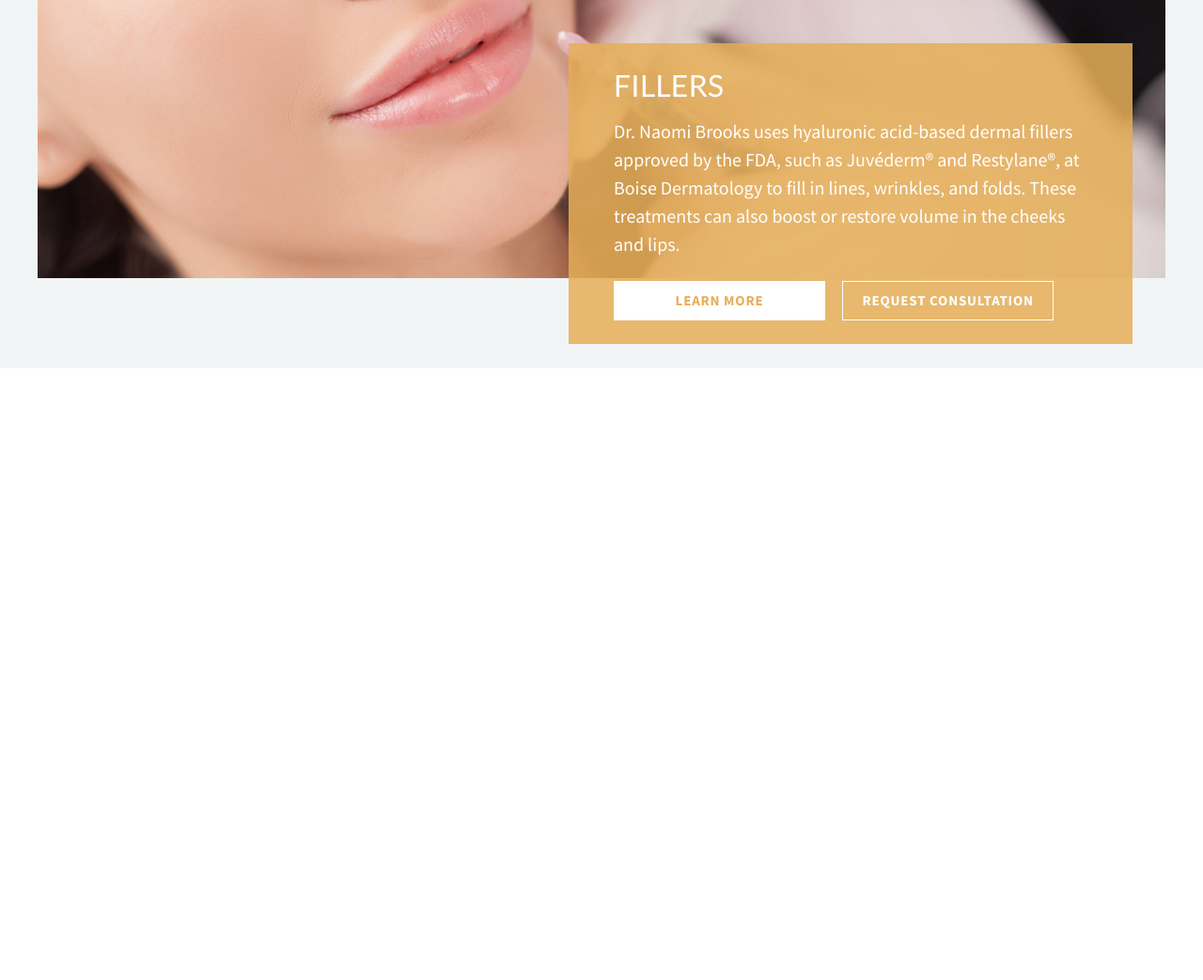
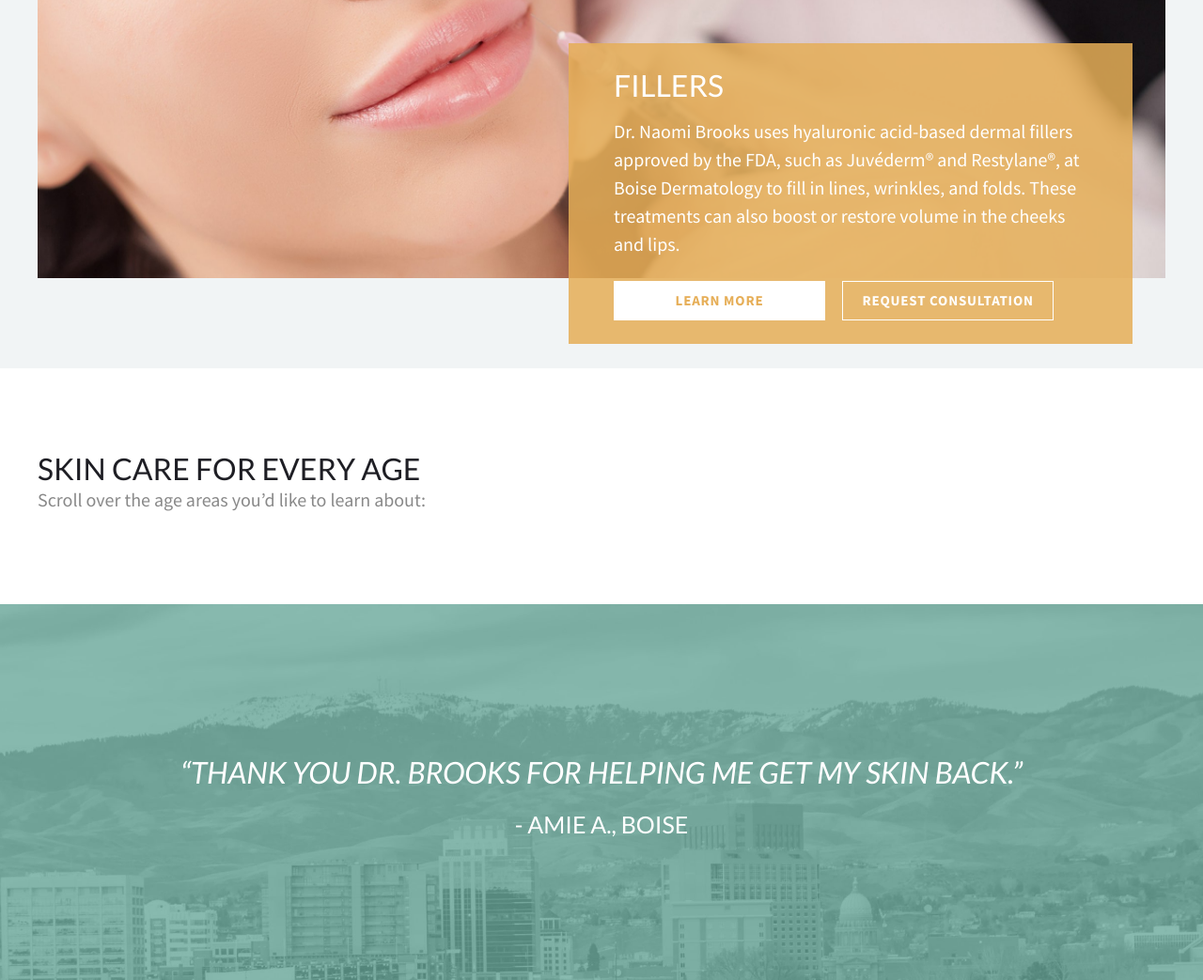
Before and after one commit to drbcreative/boise_derm-front-end, a plain HTML site: page index.html in a window 1280 px wide. Shown: the part 2676-3719 px from the top of the page at 94% size. Before the commit the page ends 3068 px from the top, so only its background shows below. Drawn offline with Linux system fonts and the light colour scheme; a script that the page names is missing.

Commit message:
testimonial section is complete

```diff
--- a/index.html
+++ b/index.html
@@ -220,9 +220,29 @@
     <!-- /fillers -->
 
     <!-- skin care for every age -->
+    <section class="skincareforevery">
+      <div class="containerish">
+        <h2 class="color-dark">SKIN CARE FOR EVERY AGE</h2>
+        <p class="body-copy color-text-grey">
+          Scroll over the age areas you’d like to learn about:
+        </p>
+      </div>
+    </section>
     <!-- /skin care for every age -->
 
     <!-- testimonial -->
+    <section class="testimonial">
+      <div class="containerish">
+        <div class="section-info">
+          <h2 class="is-italic color-white mb-3">
+            “Thank you Dr. Brooks for helping me get my skin back.”
+          </h2>
+          <h3 class="color-white">
+            - Amie A., Boise
+          </h3>
+        </div>
+      </div>
+    </section>
     <!-- /testimonial -->
 
     <!-- face -->
--- a/scss/partials/_sections.scss
+++ b/scss/partials/_sections.scss
@@ -214,10 +214,29 @@ section {
 /* -------------------------------------------------------------------------- */
 /* SKIN CARE FOR EVERY AGE SECTION */
 /* -------------------------------------------------------------------------- */
+.skincareforevery {
+  padding: 5rem 20px;
+}
 
 /* -------------------------------------------------------------------------- */
 /* TESTIMONIAL SECTION */
 /* -------------------------------------------------------------------------- */
+.testimonial {
+  background: url('../../img/testimonials-bg@2x.jpg') center / cover;
+  padding: 40px 20px;
+
+  .containerish {
+    height: 40vh;
+    max-height: 380px;
+    display: flex;
+    justify-content: center;
+    align-items: center;
+
+    .section-info {
+      text-align: center;
+    }
+  }
+}
 
 /* -------------------------------------------------------------------------- */
 /* FACE SECTION */
```
Also changed, not shown: css/theme.min.css, 1 other file.
